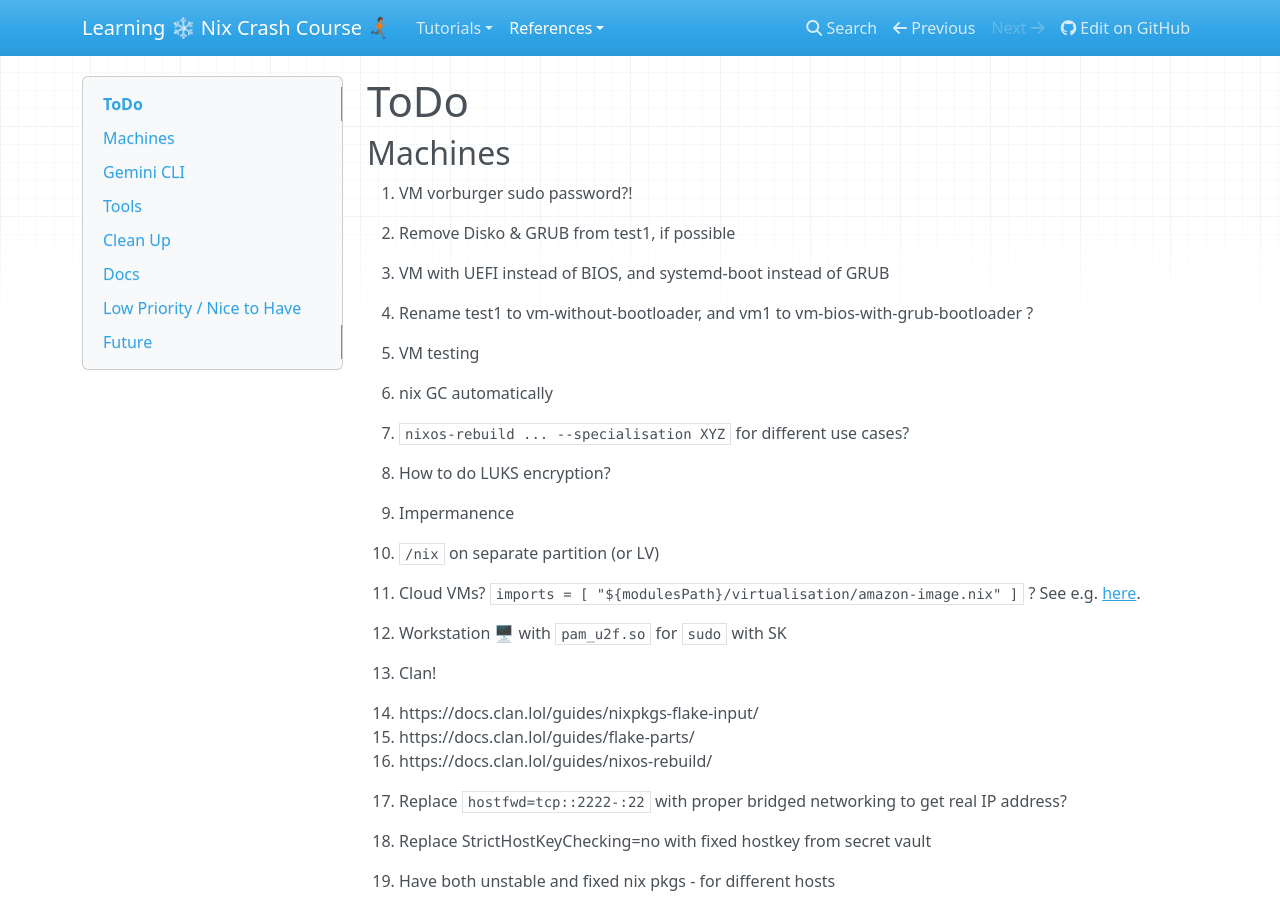
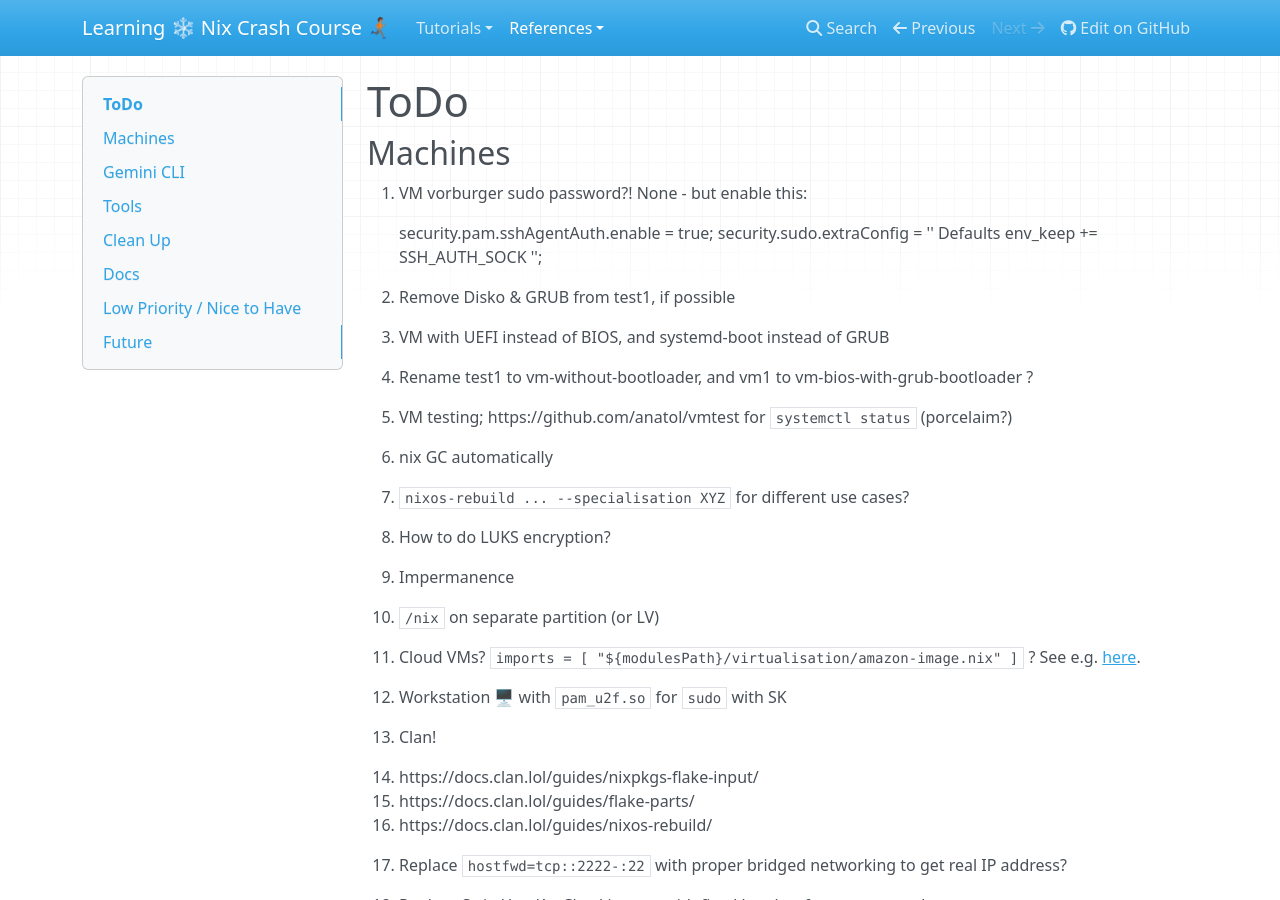
Before and after one commit to vorburger/nixfiles, an MkDocs documentation site: the page built from docs/docs/ToDo.md, in a window 1280 px wide and 900 px high. Built offline with MkDocs 1.6.1, drawn with Linux system fonts in a browser that asks for light colours; nearby versions of some CDN libraries.

Commit message:
Revise ToDo list for VM configurations
Updated VM configuration notes and added references.

```diff
--- a/docs/docs/ToDo.md
+++ b/docs/docs/ToDo.md
@@ -2,7 +2,12 @@
 
 ## Machines
 
-1. VM vorburger sudo password?!
+1. VM vorburger sudo password?! None - but enable this:
+
+       security.pam.sshAgentAuth.enable = true;
+       security.sudo.extraConfig = ''
+         Defaults env_keep += SSH_AUTH_SOCK
+       '';
 
 1. Remove Disko & GRUB from test1, if possible
 
@@ -10,7 +15,7 @@
 
 1. Rename test1 to vm-without-bootloader, and vm1 to vm-bios-with-grub-bootloader ?
 
-1. VM testing
+1. VM testing; https://github.com/anatol/vmtest for `systemctl status` (porcelaim?)
 
 1. nix GC automatically
 
```
